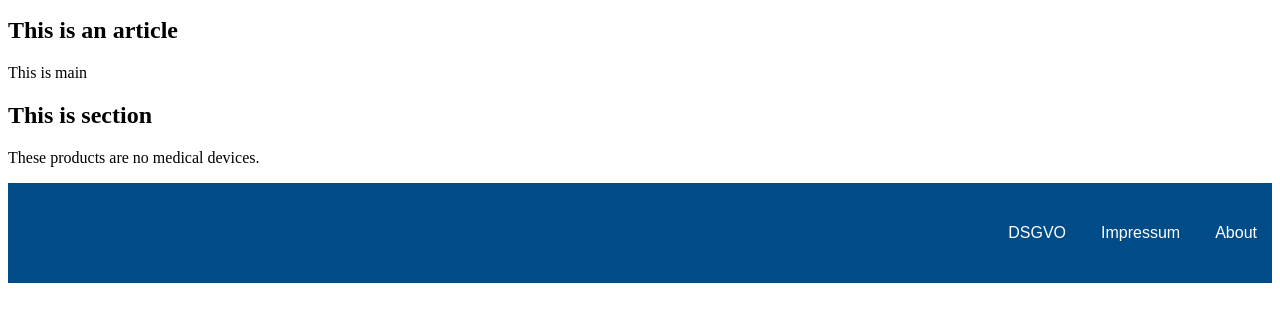
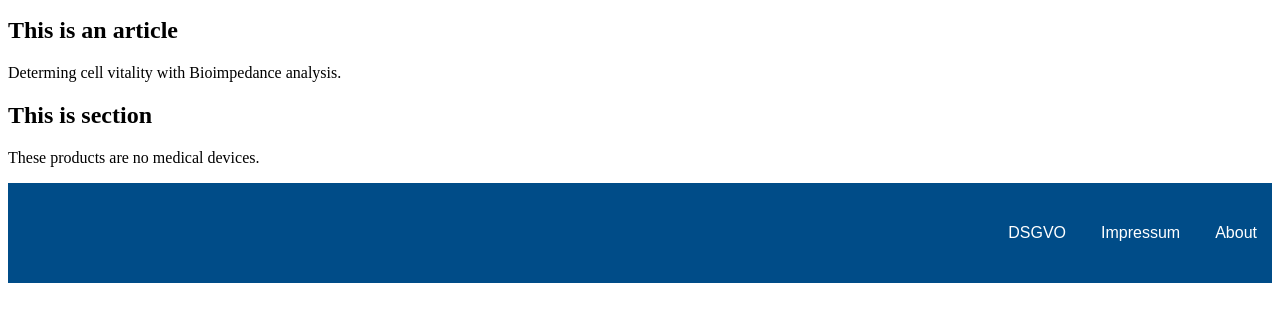
Before and after one commit to PStange21/shop-client, a plain HTML site: page index.html in a window 1280 px wide. Shown: the part 193-514 px from the top of the page. Drawn offline with Linux system fonts and the light colour scheme.

Commit message:
first github version

```diff
--- a/index.html
+++ b/index.html
@@ -28,7 +28,7 @@
     <article>
         <h2>This is an article</h2>
     </article>
-    <main>This is main</main>
+    <main>Determing cell vitality with Bioimpedance analysis.</main>
     <section>
         <h2>This is section</h2>
         <p>These products are no medical devices.</p>
```
